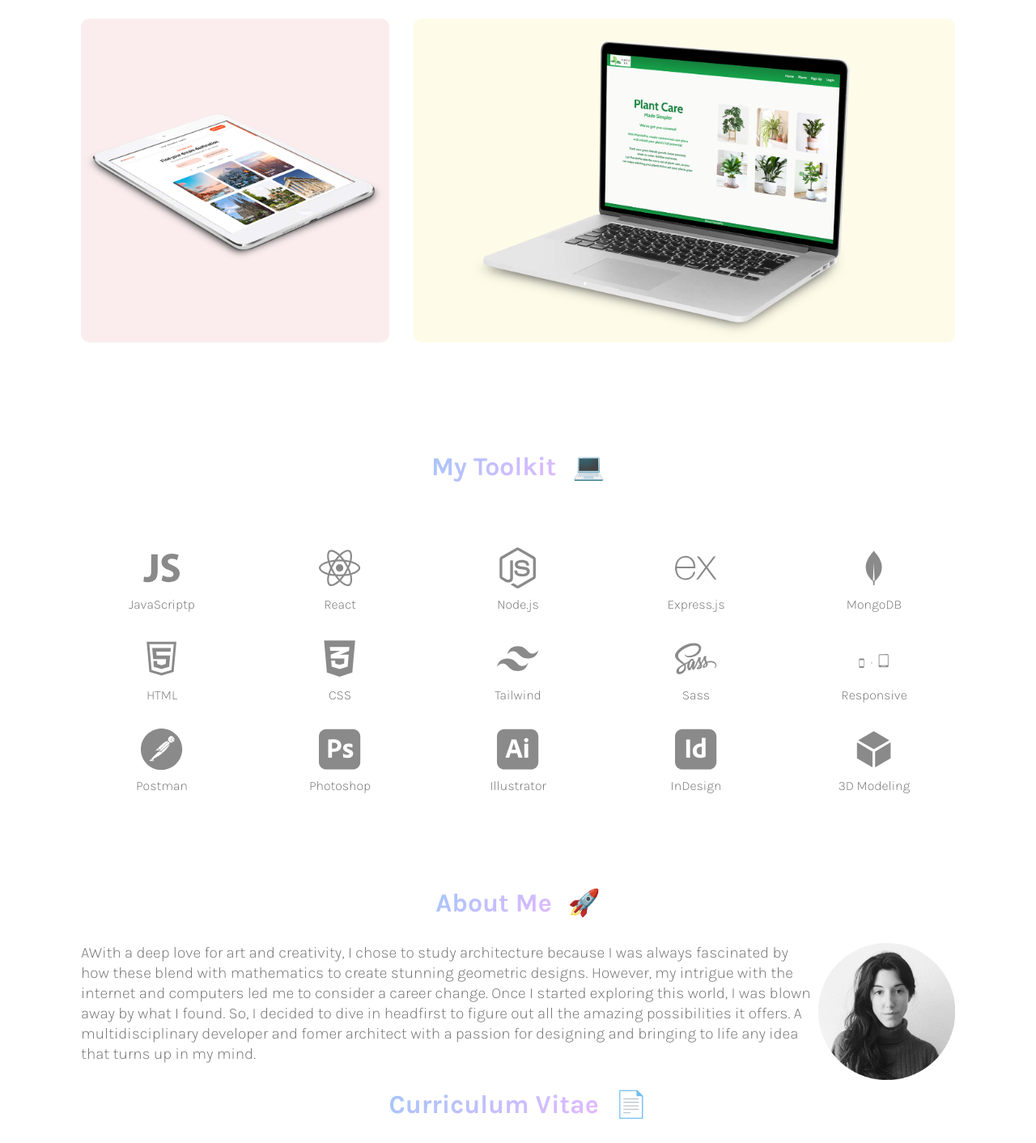
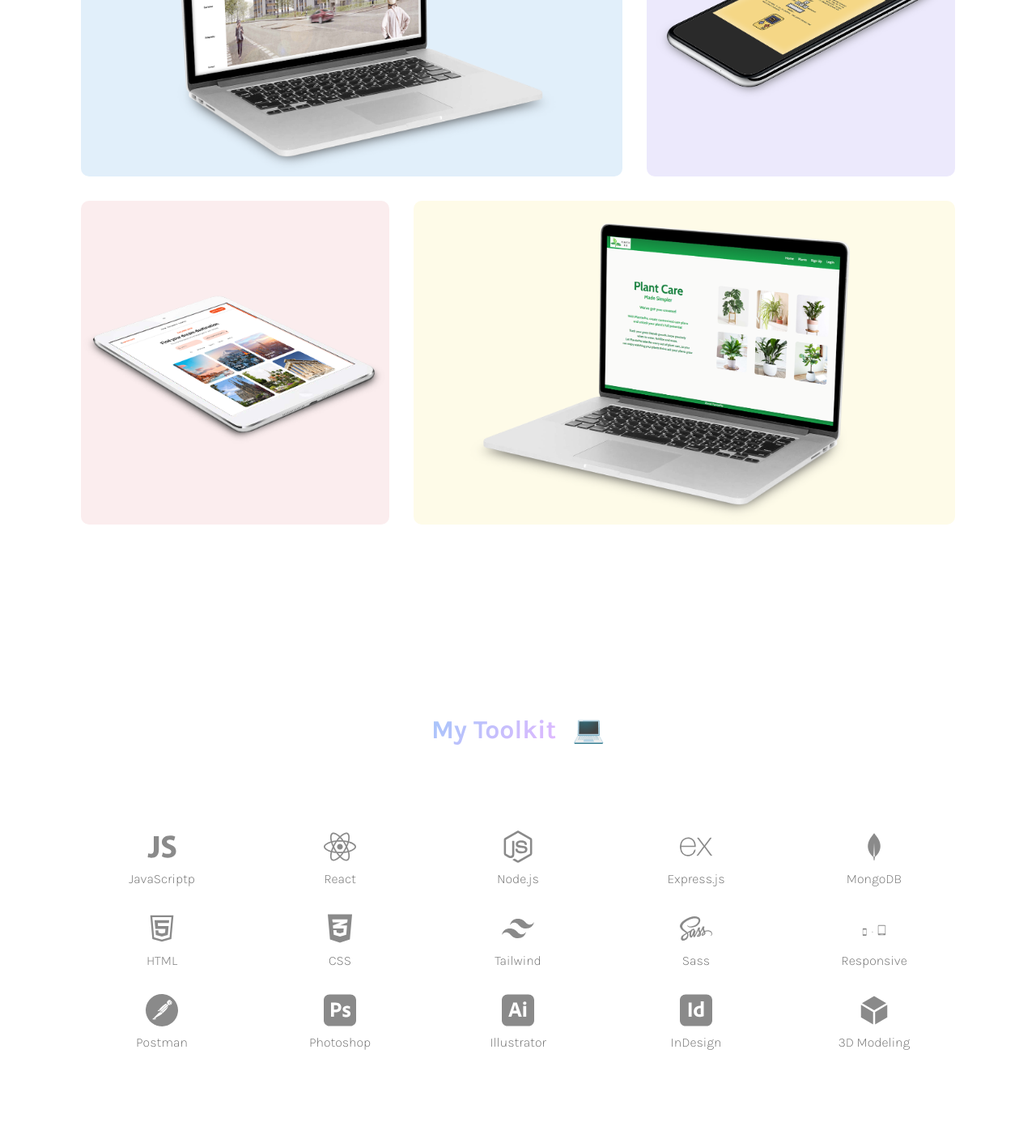
Before and after one commit to amcasep/Portfolio-Developer, a React (Vite) app: page / in a window 1280 px wide. Shown: the part 1330-2742 px from the top of the page at 81% size. Built offline with nearby package versions, Linux system fonts and the light colour scheme.

Commit message:
updated navbar and footer

```diff
--- a/src/App.css
+++ b/src/App.css
@@ -204,7 +204,7 @@ p {
   -webkit-background-clip: text;
   background-clip: text;
   -webkit-text-fill-color: transparent;
-  margin-bottom: 25px;
+  margin-bottom: 50px;
 }
 
 a {
@@ -311,11 +311,13 @@ button:hover {
 }
 
 /************************* PROJECTS *******************************/
-.projects p {
+/* .projects p {
   margin-bottom: 10px;
   font-size: 1rem;
+} */
+.projects {
+  margin-top: 200px;
 }
-
 .portfolioProjects {
   margin: 50px 0 100px 0;
   overflow: hidden;
@@ -436,7 +438,7 @@ button:hover {
 
 /************************* TOOLKIT *******************************/
 .toolkit {
-  margin-top: 100px;
+  margin-top: 200px;
 }
 
 .toolkitContainer {
@@ -453,12 +455,12 @@ button:hover {
   grid-template-columns: repeat(auto-fit, minmax(200px, 1fr));
   grid-template-rows: repeat(2, 1fr);
   grid-gap: 20px;
-  margin: 50px auto 100px auto;
+  margin: 50px auto 0 auto;
   width: 100%;
 }
 
 .toolkitContainer li {
-  font-size: 3.2rem;
+  font-size: 2.5rem;
   display: flex;
   flex-direction: column;
   justify-content: center;
@@ -471,8 +473,12 @@ button:hover {
   margin: 10px 0;
 }
 /************************* ABOUT ME *******************************/
+.aboutMe {
+  margin-top: 200px;
+}
 .aboutmeContainer {
   display: flex;
+  margin-top: 50px;
 }
 .imageContainer {
   width: 80%;
@@ -485,7 +491,7 @@ button:hover {
 
 /************************* CV *******************************/
 .cv {
-  margin-bottom: 70px;
+margin-top: 200px;
 }
 
 .buttonsCV {
@@ -497,7 +503,7 @@ button:hover {
 
 /************************* CONTACT *******************************/
 .contact {
-  margin-bottom: 70px;
+margin-top: 200px;
 }
 
 .contactForm {
@@ -605,6 +611,7 @@ textarea:focus~.bar:before {
 
 .footer {
   text-align: center;
+  margin-top: 150px;
 }
 
 .socialMediaLinks {
--- a/src/Components/Footer.jsx
+++ b/src/Components/Footer.jsx
@@ -4,11 +4,11 @@ import { FaGithub } from "react-icons/fa";
 const Footer = () => {
     return (
         <div className="footer">
-            <div className="socialMediaLinks">
+            {/* <div className="socialMediaLinks">
                 <a href="https://www.linkedin.com/in/amparo-cabezuelo/" target="_blank" rel="noopener noreferrer"><FaLinkedinIn /></a>
                 <a href="https://github.com/amcasep" target="_blank" rel="noopener noreferrer"><FaGithub /></a>
-            </div>
-            <p>Developed with love ❤️ Amparo</p>
+            </div> */}
+            {/* <p>Developed with love ❤️ Amparo</p> */}
         </div>
     );
 }
--- a/src/Components/NavBar.jsx
+++ b/src/Components/NavBar.jsx
@@ -20,6 +20,7 @@ const NavBar = () => {
                     <ul>
                         <li> <a href="#projects" className="link" onClick={handleLinkClick}><span>Projects</span></a></li>
                         <li> <a href="#aboutme" className="link" onClick={handleLinkClick}><span>About Me</span></a></li>
+                        <li> <a href="#contact" className="link" onClick={handleLinkClick}><span>Contact</span></a></li>
                         {/* <li> <a href="#cv" className="link"><span>Curriculum Vitae</span></a></li> */}
                     </ul>
                 </div>
```
Also changed, not shown: 1 other file (tests, documents, lock files or other folders).
